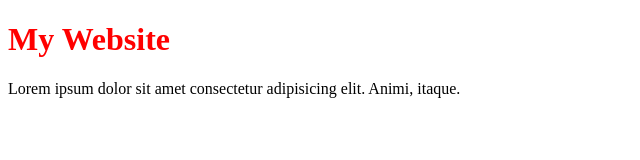
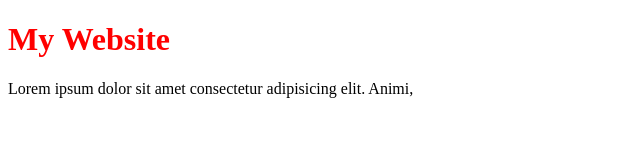
Before and after one commit to lukajiqia32-rgb/axalisaiti, a plain HTML site: page index.html in a window 1280 px wide. Shown: the full height of the page, 0-640 px from the left. Drawn offline with Linux system fonts and the light colour scheme.

Commit message:
Update index.html

```diff
--- a/index.html
+++ b/index.html
@@ -9,6 +9,7 @@
 </head>
 <body>
     <h1>My Website</h1>
-    <p>Lorem ipsum dolor sit amet consectetur adipisicing elit. Animi, itaque.</p>
+    <p>Lorem ipsum dolor sit amet consectetur adipisicing elit. Animi,
+    </p>
 </body>
 </html>
```
